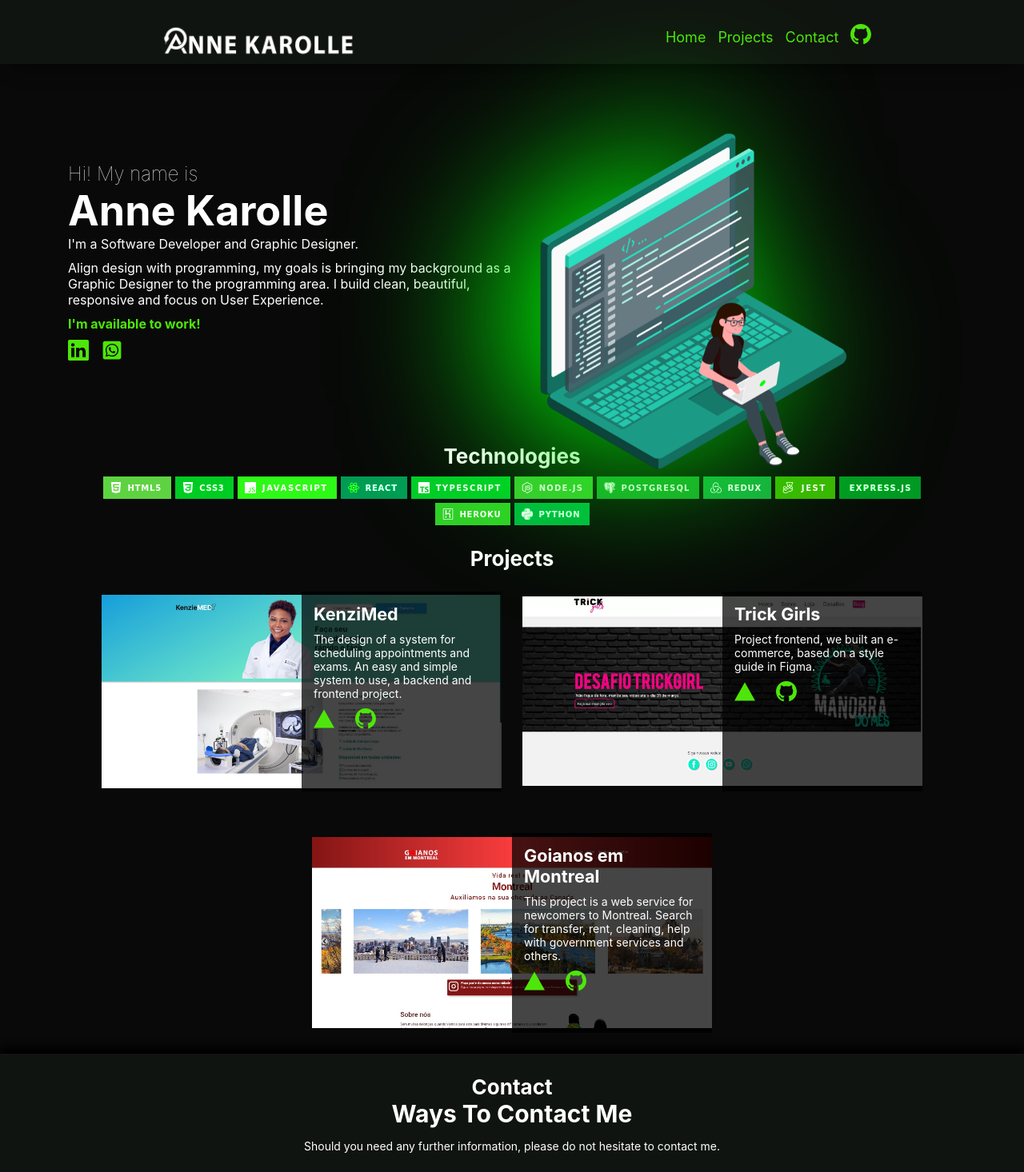
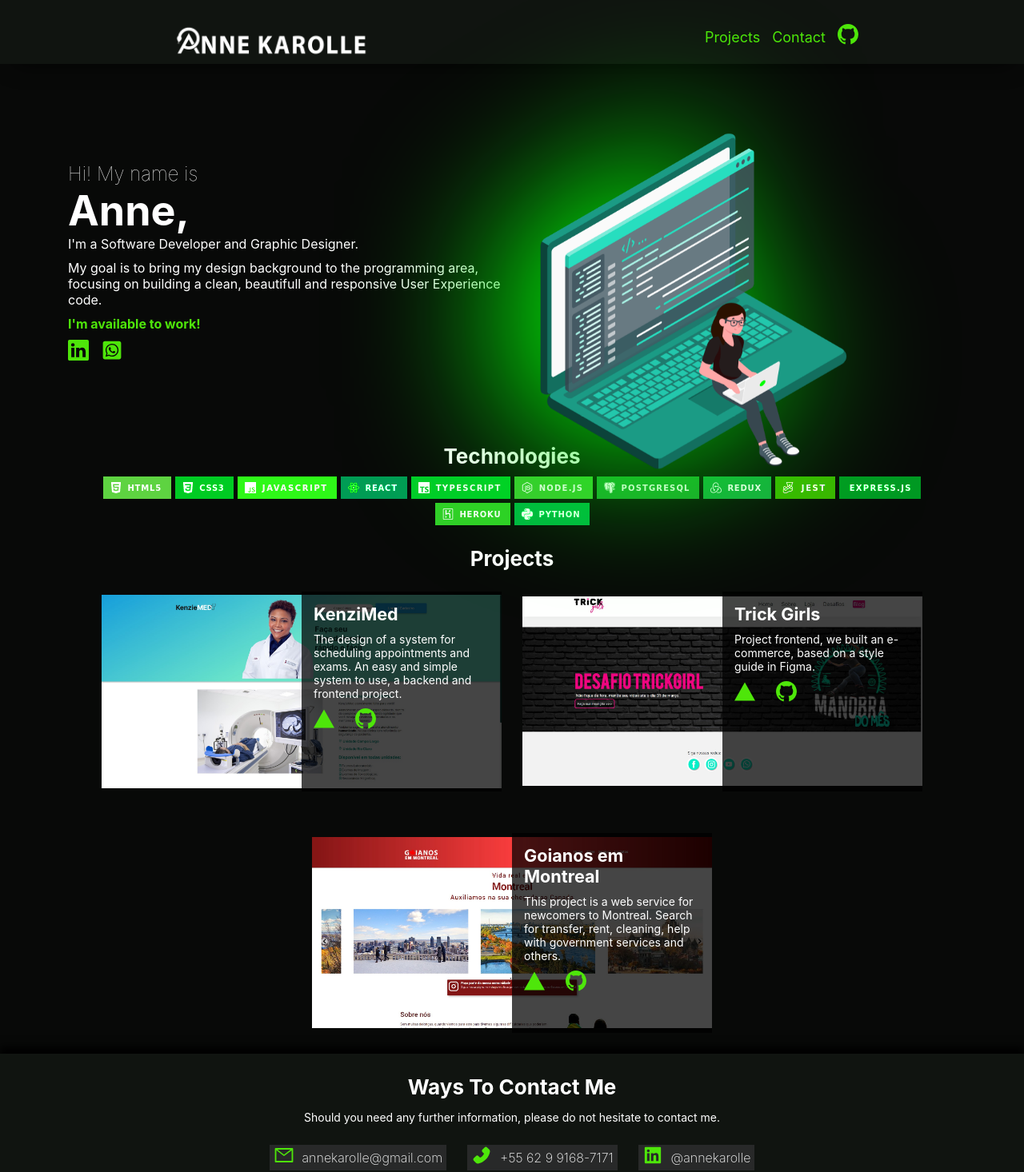
Before and after one commit to annekarolle/annekarolle.github.io, a React (Create React App) app: page / in a window 1280 px wide. Shown: the top 1466 px of the page at 80% size. Built offline with nearby package versions, Linux system fonts and the light colour scheme.

Commit message:
fix/ajustes de layout e links

```diff
--- a/src/components/contacts/contact.tsx
+++ b/src/components/contacts/contact.tsx
@@ -8,22 +8,21 @@ const Contact = () =>{
     return (
         <>
         <Container id="contact">
-            <h4>Contact</h4>
-            <h2>Ways To Contact Me</h2>
+            <h4>Ways To Contact Me</h4>
             <p>Should you need any further information, please do not hesitate to contact me.</p>
 
             <ContactCard>
                 <li>
-                  <span><AiOutlineMail/></span>
-                  <h5>annekarolle@gmail.com</h5>
+                 <a href="mailto:annekarolle@gmail.com"> <span><AiOutlineMail/></span>
+                  <h5>annekarolle@gmail.com</h5> </a>
                 </li>
                 <li>
-                  <span><AiFillPhone/></span>
-                  <h5>+55 62 9 9168-7171</h5>
+                <a href="tel:5562991687171" target="_blank" rel="noreferrer">  <span><AiFillPhone/></span>
+                  <h5>+55 62 9 9168-7171</h5></a>
                 </li>
                 <li>
-                  <span><AiFillLinkedin/></span>
-                  <h5>@annekarolle</h5>
+                 <a href="https://www.linkedin.com/in/annekarolle/" target="_blank" rel="noreferrer"> <span><AiFillLinkedin/></span>
+                  <h5>@annekarolle</h5></a>
                 </li>
 
             </ContactCard>
--- a/src/components/contacts/contactsStyle.ts
+++ b/src/components/contacts/contactsStyle.ts
@@ -31,20 +31,29 @@ display: flex;
 gap: 1em;
 justify-content: center;
 
-li{
+span{
+    color: var(--color-green);
+}
+h5{
+    font-weight: 200;
+    font-size: 16px;
+}
+
+a{
+    text-decoration: none;
+    color: white;
     display: flex;
     gap: 10px;
     background-color: var(--color-grey);
     padding: 0px 5px;
     align-items: center;
 }
+a:hover{
+    transform: scale(1.05);
+}
 
-span{
-    color: var(--color-green);
-}
-h5{
-    font-weight: 200;
-    font-size: 16px;
+span:hover{
+    filter: brightness(1.5);
 }
 
 @media (max-width:400px) {
@@ -56,4 +65,7 @@ h5{
     flex-wrap: wrap;
     justify-content: center;
 }
+
+
+
 `
--- a/src/components/header/header.tsx
+++ b/src/components/header/header.tsx
@@ -16,9 +16,9 @@ const Header = () =>{
 
           <div >
             <ul className="menuNav">
-              <li>
+              {/* <li>
                  <a href="/">Home</a>
-              </li>
+              </li>             */}
               <li>
                  <a href="#projects">Projects</a>
               </li>
--- a/src/components/main/main.tsx
+++ b/src/components/main/main.tsx
@@ -14,10 +14,10 @@ const Main = () => {
     <Container id="home">
       <div className="containerText">
         <h4>Hi! My name is</h4>
-        <h1>Anne Karolle</h1>
-        <p>I'm a Software Developer and Graphic Designer. </p>
-        <p>Align design with programming, my goals is bringing my background as a Graphic Designer to the programming area.
-        I build clean, beautiful, responsive and focus on User Experience.
+        <h1>Anne,</h1>
+        <p>I'm a Software Developer and Graphic Designer.</p>
+        <p>My goal is to bring my design background to the programming area,
+          focusing on building a clean, beautifull and responsive User Experience code.
         </p>
         <p className="available"><strong>I'm available to work!</strong> </p>
         <div className="iconsContainer">
@@ -25,15 +25,13 @@ const Main = () => {
             <BsLinkedin />
           </a>
 
-          <a href="https://www.linkedin.com/in/annekarolle/">
+          <a href="https://web.whatsapp.com/send?phone=5562991687171">
             <FaWhatsappSquare />
           </a>
         </div>
       </div>
       <div className="containerImagem">
 
-      {/* <div className="green"></div> */}
-      {/* <img src={sombra} alt="" className="sombra"/>   */}
         <img src={char} alt="" className="containerImagem" />
 
       </div>
```
